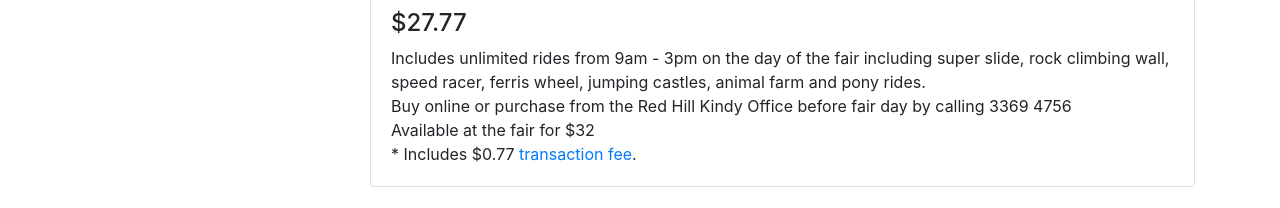
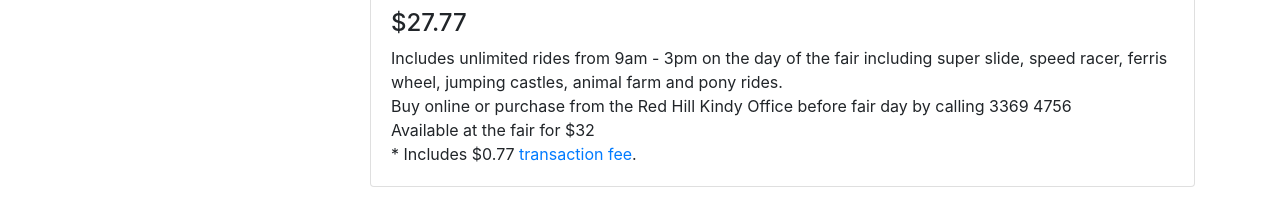
Before and after one commit to redhillkindy/shop, a plain HTML site: page src/main/resources/templates/checkout.html in a window 1280 px wide. Shown: the part 722-930 px from the top of the page. Drawn offline with Linux system fonts and the light colour scheme; files that its build step writes are made by us from their sources; files whose address does not match are found by name.

Commit message:
Remove rock wall

```diff
--- a/src/main/resources/templates/checkout.html
+++ b/src/main/resources/templates/checkout.html
@@ -67,7 +67,7 @@
                     <h4>$27.77</h4>
                     <p class="card-text">
                         Includes unlimited rides from 9am - 3pm on the day of the fair
-                        including super slide, rock climbing wall, speed racer, ferris wheel,
+                        including super slide, speed racer, ferris wheel,
                         jumping castles, animal farm and pony rides.<br/>
                         Buy online or purchase from the Red Hill Kindy Office before fair day by calling 3369 4756<br/>
                         Available at the fair for $32<br/>
```
